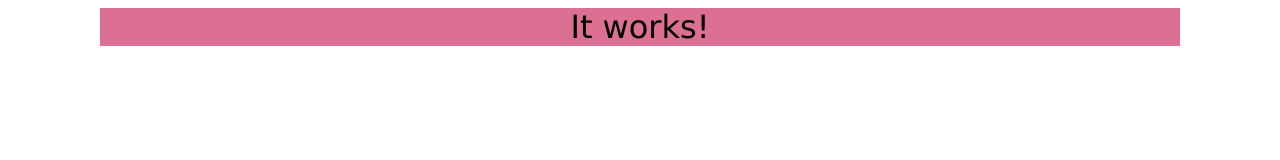
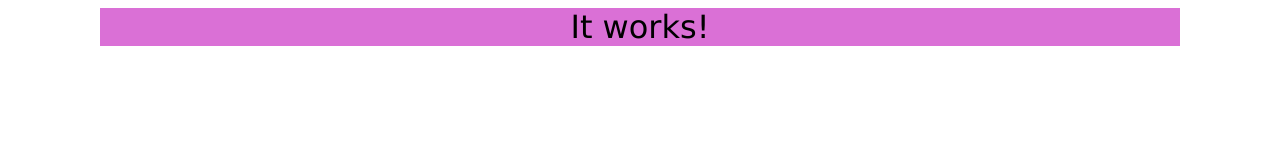
Before and after one commit to JacekDwojakPL/stage-planner-2-client, a React app: page / in a window 1280 px wide. Built offline with nearby package versions, Linux system fonts and the light colour scheme.

Commit message:
change color 2

```diff
--- a/src/App/Main/Main.scss
+++ b/src/App/Main/Main.scss
@@ -8,5 +8,5 @@
     'Lucida Sans Unicode', Geneva, Verdana, sans-serif;
   font-size: 32px;
   text-align: center;
-  background-color: palevioletred;
+  background-color: orchid;
 }
```
